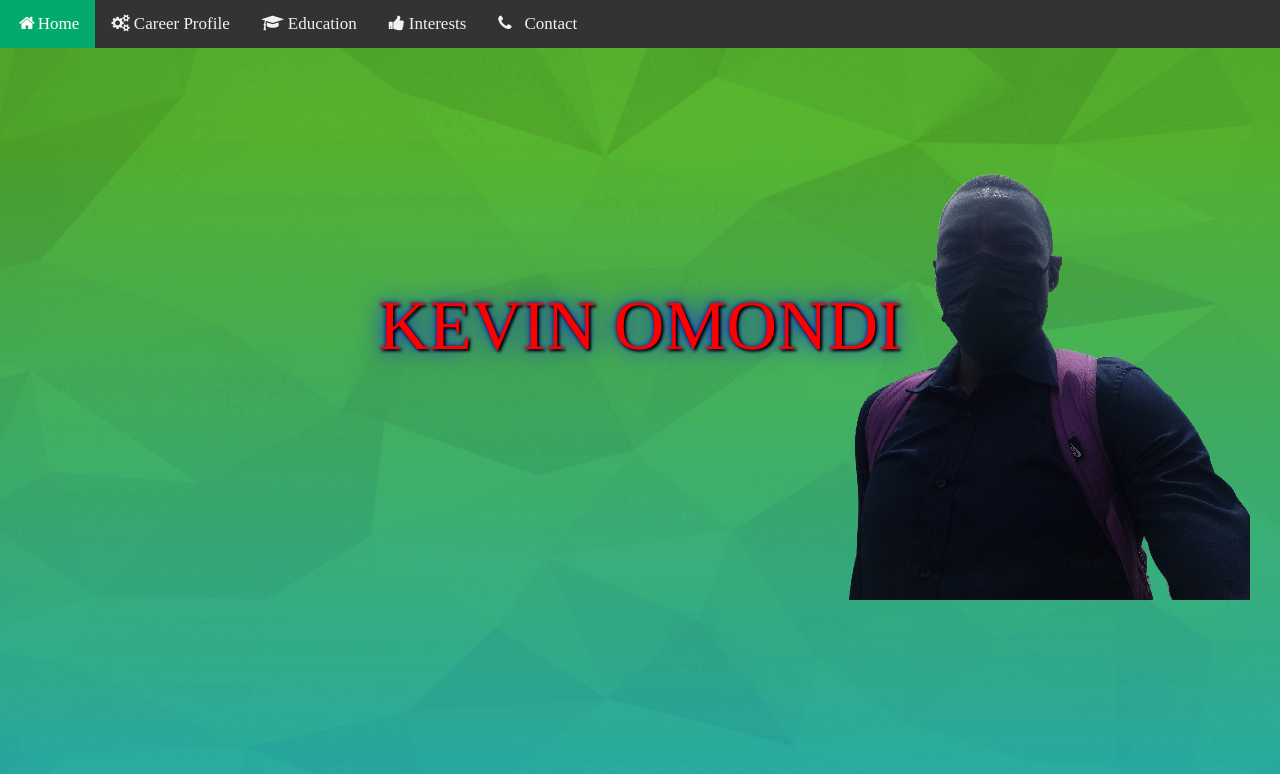
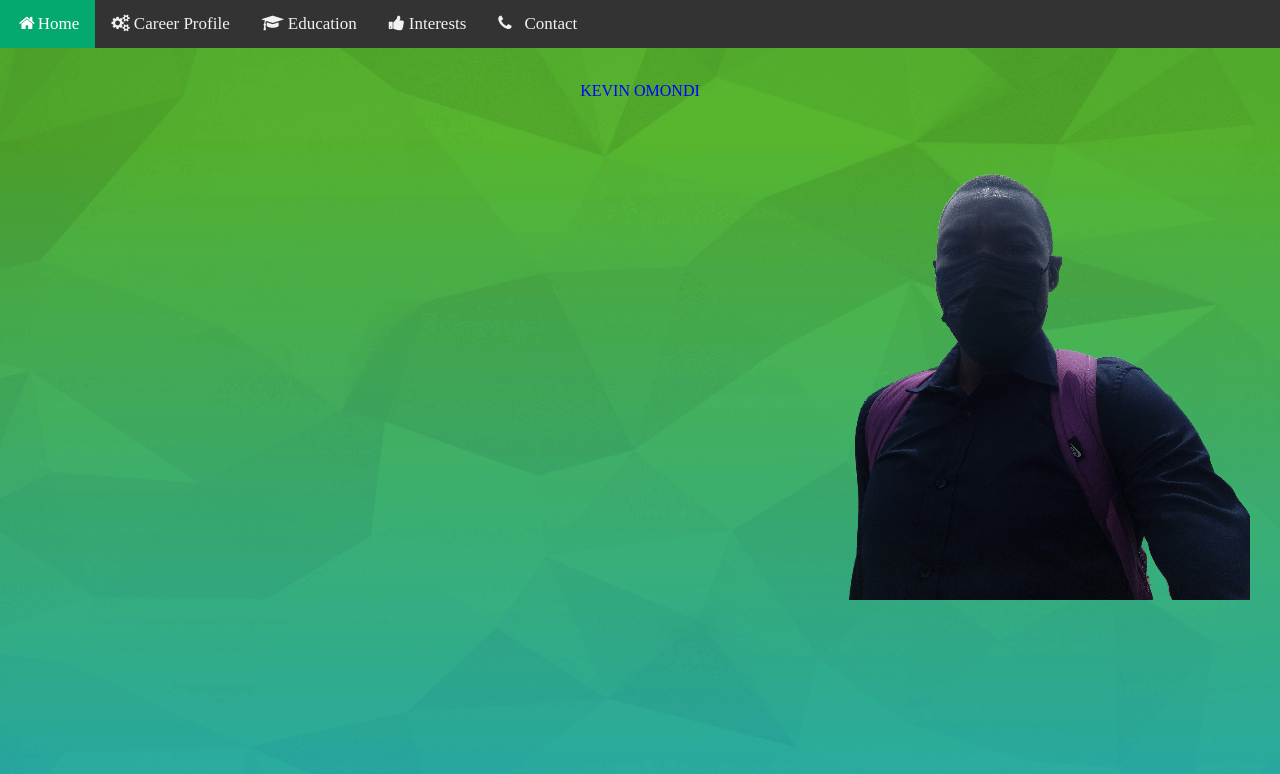
Before and after one commit to voqez/voqez.github.io, a plain HTML site: page index.html in a window 1280 px wide. Drawn offline with Linux system fonts and the light colour scheme; a web font is replaced by a local one.

```diff
--- a/style.css
+++ b/style.css
@@ -2,11 +2,9 @@ p {
     color: blue;
 }
 .p1 {
-  color: red;
+  color: blue;
   text-align: center;
-  padding: 150px 25px 150px 25px;
-  text-shadow: 2px 2px 3px black, 0 0 25px blue, 0 0 5px darkblue;
-  font-size: 70px;
+
   }
 .p2 {
   text-align:left;
```
Also changed, not shown: contact.html (+1 -1 lines).
